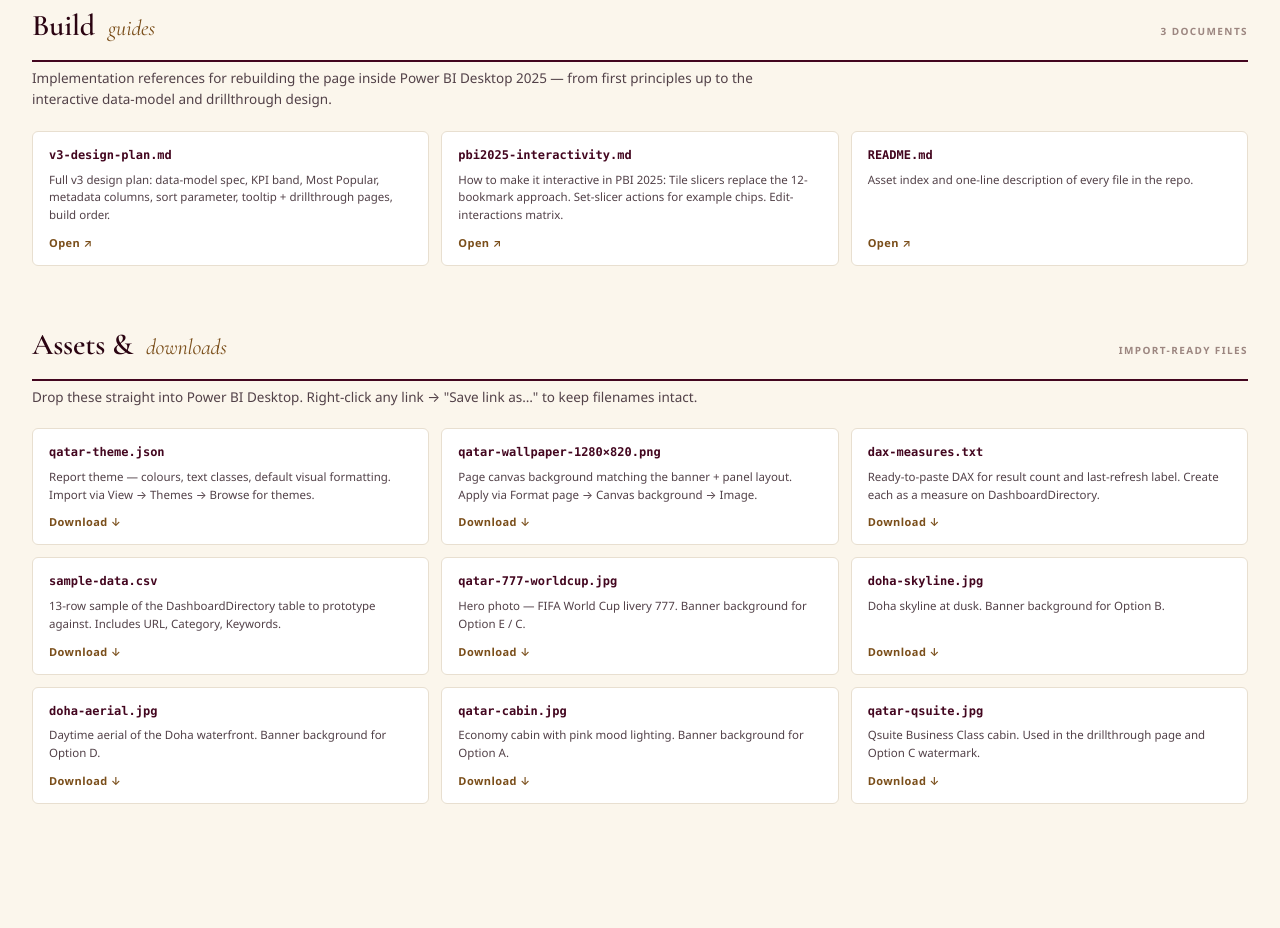
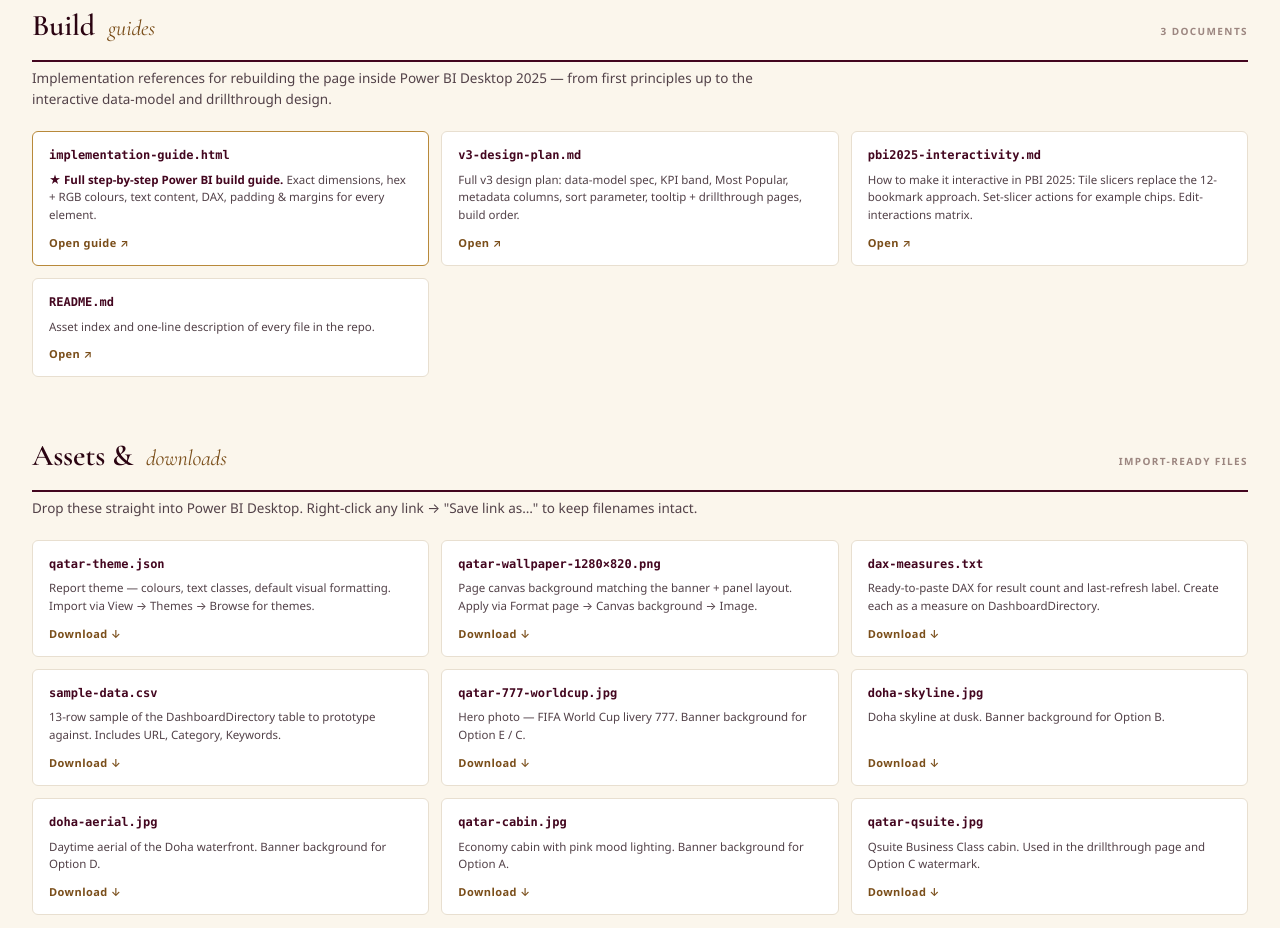
Before and after one commit to rbansal42/qa-dashboard-directory-assets, a plain HTML site: page index.html in a window 1280 px wide. Shown: the part 1898-2826 px from the top of the page. Drawn offline with nearby package versions, Linux system fonts and the light colour scheme; a web font is replaced by a local one.

Commit message:
Surface implementation guide from preview hub

```diff
--- a/index.html
+++ b/index.html
@@ -325,6 +325,11 @@
     </p>
 
     <div class="asset-grid">
+      <div class="asset" style="border-color:var(--amber)">
+        <div class="asset-name">implementation-guide.html</div>
+        <div class="asset-desc"><b style="color:var(--oxblood-1)">★ Full step-by-step Power BI build guide.</b> Exact dimensions, hex + RGB colours, text content, DAX, padding &amp; margins for every element.</div>
+        <a class="asset-link" href="implementation-guide.html" target="_blank">Open guide ↗</a>
+      </div>
       <div class="asset">
         <div class="asset-name">v3-design-plan.md</div>
         <div class="asset-desc">Full v3 design plan: data-model spec, KPI band, Most Popular, metadata columns, sort parameter, tooltip + drillthrough pages, build order.</div>
```
